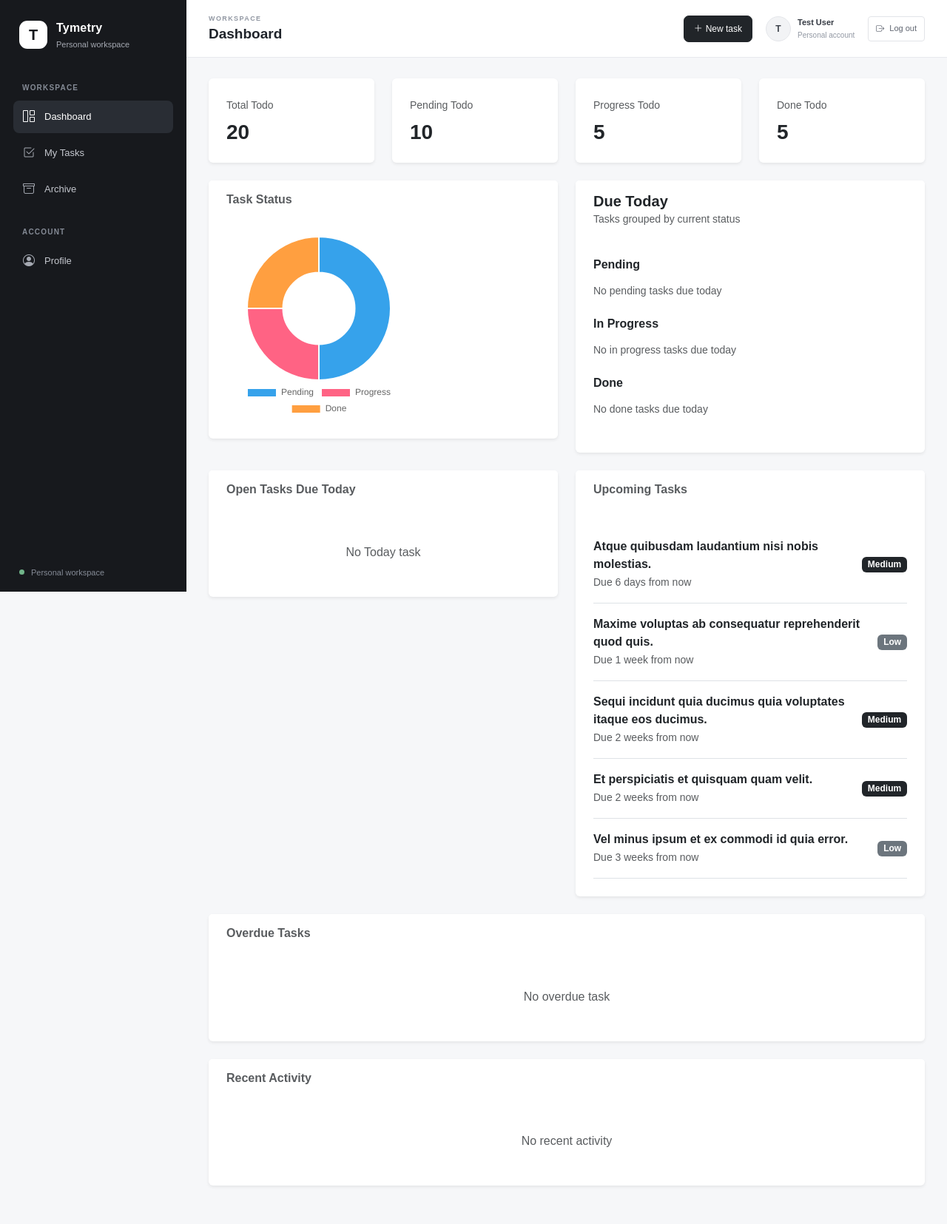
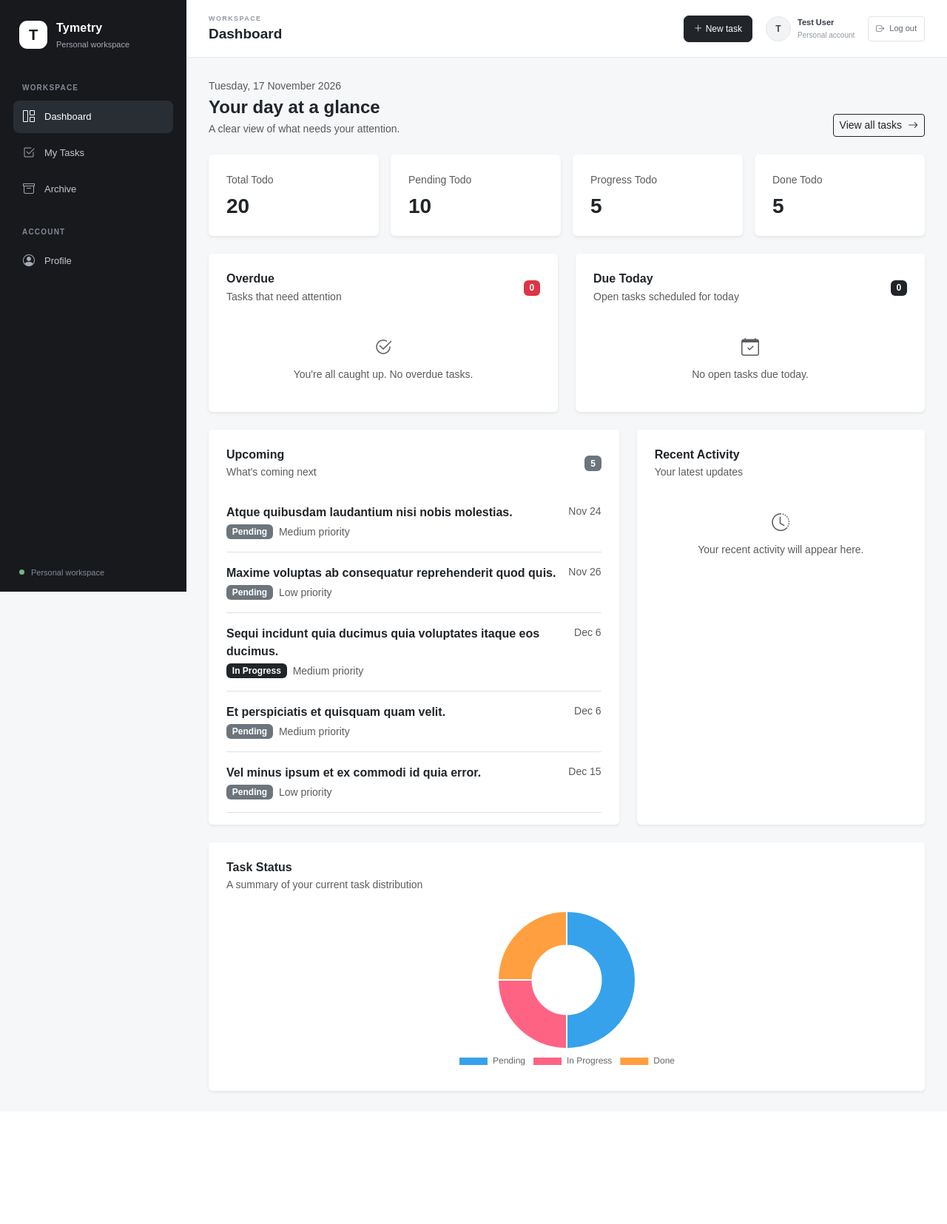
Before and after one commit to imandodo01/Tymetry-web, a Laravel app: page /dashboard in a window 1280 px wide. Shown: the whole page at 74% size. After the commit the page ends 1479 px from the top, so only its background shows below. Run offline with Laravel 12, Linux system fonts and the light colour scheme; a user stored in the database is signed in; data comes from the database, SQL or seed files in the repository; data that the repository does not hold is empty.

Commit message:
feat(dashboard): prioritize daily task overview

```diff
--- a/app/Http/Controllers/Web/DashboardController.php
+++ b/app/Http/Controllers/Web/DashboardController.php
@@ -27,31 +27,6 @@ class DashboardController extends Controller
             ->where('status', TodoStatus::Done)
             ->count();
 
-        $pendingDueToday = $user->todos()
-            ->whereDate('due_date', today())
-            ->where('status', TodoStatus::Pending)
-            ->smartOrder()
-            ->take(5)
-            ->get();
-
-        $progressDueToday = $user->todos()
-            ->whereDate('due_date', today())
-            ->where('status', TodoStatus::Progress)
-            ->smartOrder()
-            ->take(5)
-            ->get();
-
-        $doneDueToday = $user->todos()
-            ->whereDate('due_date', today())
-            ->where('status', TodoStatus::Done)
-            ->smartOrder()
-            ->take(5)
-            ->get();
-
-        $recentTodo = $user->todos()
-            ->smartOrder()
-            ->take(5)
-            ->get();
 
         $cards = [
             'totalTodo' => 'Total Todo',
@@ -104,10 +79,6 @@ class DashboardController extends Controller
             'pendingTodo',
             'progressTodo',
             'doneTodo',
-            'pendingDueToday',
-            'progressDueToday',
-            'doneDueToday',
-            'recentTodo',
             'statusChart',
             'activities',
             'overdueTodos',
--- a/resources/views/dashboard/index.blade.php
+++ b/resources/views/dashboard/index.blade.php
@@ -3,204 +3,176 @@
 @section('title', 'Dashboard')
 
 @section('content')
+<div class="d-flex flex-wrap justify-content-between align-items-end gap-3 mb-4">
+    <div>
+        <p class="text-muted small mb-1">{{ now()->format('l, d F Y') }}</p>
+        <h2 class="h4 fw-semibold mb-1">Your day at a glance</h2>
+        <p class="text-muted small mb-0">A clear view of what needs your attention.</p>
+    </div>
+    <a href="{{ route('todo.index') }}" class="btn btn-outline-dark btn-sm">
+        View all tasks <i class="bi bi-arrow-right ms-1" aria-hidden="true"></i>
+    </a>
+</div>
 
-<div class="row g-4 mb-4">
-    @foreach ($cards as $key => $value)
-    <div class="col-md-3">
+<section aria-label="Task overview" class="row g-3 mb-4">
+    @foreach ($cards as $key => $label)
+    <div class="col-6 col-xl-3">
         <div class="card border-0 shadow-sm h-100">
-            <div class="card-body p-4">
-                <small class="text-muted"> {{ $value }} </small>
-                <h3 class="fw-bold mt-2 mb-0"> {{ ${$key} }} </h3>
+            <div class="card-body p-3 p-lg-4">
+                <p class="text-muted small mb-2">{{ $label }}</p>
+                <p class="h3 fw-semibold mb-0">{{ ${$key} }}</p>
             </div>
         </div>
     </div>
     @endforeach
+</section>
+
+<div class="row g-4 mb-4">
+    <div class="col-xl-6">
+        <section class="card border-0 shadow-sm h-100" aria-labelledby="overdue-heading">
+            <div class="card-header bg-white border-0 px-4 pt-4 pb-2 d-flex justify-content-between align-items-center">
+                <div>
+                    <h3 class="h6 fw-semibold mb-1" id="overdue-heading">Overdue</h3>
+                    <p class="text-muted small mb-0">Tasks that need attention</p>
                 </div>
-<div class="row">
-    <div class="col-lg-6 mb-4">
-        <div class="card border-0 shadow-sm">
-            <div class="card-header bg-white border-0 py-3 px-4">
-                <h6 class="mb-0 fw-semibold text-muted">
-                    Task Status
-                </h6>
+                <span class="badge text-bg-danger">{{ $overdueTodos->count() }}</span>
             </div>
-            <div class="card-body p-4">
-                <div style="height: 250px;">
-                    <canvas id="statusChart"></canvas>
+            <div class="card-body px-4 pt-2">
+                @forelse ($overdueTodos as $todo)
+                <div class="d-flex justify-content-between align-items-start gap-3 py-3 border-bottom">
+                    <div class="min-w-0">
+                        <p class="fw-semibold mb-1 text-break">{{ $todo->title }}</p>
+                        <div class="d-flex flex-wrap align-items-center gap-2">
+                            <span class="badge {{ $todo->status->badge() }}">{{ $todo->status->label() }}</span>
+                            <span class="small text-muted">{{ $todo->priority->label() }} priority</span>
                         </div>
                     </div>
-        </div>
-    </div>
-    <div class="col-lg-6 mb-4">
-        <div class="card border-0 shadow-sm h-100">
-            <div class="card-header bg-white border-0 py-3 px-4">
-                <h5 class="mb-0 fw-semibold">Due Today</h5>
-                <small class="text-muted">Tasks grouped by current status</small>
-            </div>
-            <div class="card-body p-4">
-                @foreach ([
-                    'Pending' => $pendingDueToday,
-                    'In Progress' => $progressDueToday,
-                    'Done' => $doneDueToday,
-                ] as $statusLabel => $todos)
-                <div class="mb-3">
-                    <h6 class="fw-semibold">{{ $statusLabel }}</h6>
-                    @forelse ($todos as $todo)
-                    <div class="d-flex justify-content-between align-items-center py-2 border-bottom">
-                        <div>
-                            <div class="fw-semibold">{{ $todo->title }}</div>
-                            <small class="text-muted">{{ $todo->priority->label() }}</small>
-                        </div>
-                        <span class="badge {{ $todo->status->badge() }}">{{ $todo->status->label() }}</span>
+                    <span class="small text-danger text-nowrap">{{ \Carbon\Carbon::parse($todo->due_date)->diffForHumans() }}</span>
                 </div>
                 @empty
-                    <div class="text-muted small py-2">No {{ strtolower($statusLabel) }} tasks due today</div>
-                    @endforelse
-                </div>
-                @endforeach
-            </div>
-        </div>
-    </div>
-</div>
-<div class="row">
-    <div class="col-lg-6 mb-4">
-        <div class="card border-0 shadow-sm">
-            <div class="card-header bg-white border-0 py-3 px-4">
-                <h6 class="mb-0 fw-semibold text-muted">
-                    Open Tasks Due Today
-                </h6>
-            </div>
-            <div class="card-body p-4">
-                @forelse ($todayTodos as $todo)
-                <div class="py-3 border-bottom">
-                    <div class="d-flex justify-content-between align-items-center">
-                        <div>
-                            <div class="fw-semibold">
-                                {{ $todo->title }}
-                            </div>
-                            <small class="text-muted">
-                                Due:
-                                {{ $todo->due_date }}
-                            </small>
-                        </div>
-                        <span class="badge {{ $todo->priority->badge() }}">
-                            {{ $todo->priority->label() }}
-                        </span>
-                    </div>
-                </div>
-                @empty
-                <div class="text-muted text-center py-4">
-                    No Today task
+                <div class="text-center text-muted py-4">
+                    <i class="bi bi-check2-circle fs-4 d-block mb-2" aria-hidden="true"></i>
+                    <p class="small mb-0">You're all caught up. No overdue tasks.</p>
                 </div>
                 @endforelse
             </div>
+        </section>
+    </div>
+
+    <div class="col-xl-6">
+        <section class="card border-0 shadow-sm h-100" aria-labelledby="today-heading">
+            <div class="card-header bg-white border-0 px-4 pt-4 pb-2 d-flex justify-content-between align-items-center">
+                <div>
+                    <h3 class="h6 fw-semibold mb-1" id="today-heading">Due Today</h3>
+                    <p class="text-muted small mb-0">Open tasks scheduled for today</p>
+                </div>
+                <span class="badge text-bg-dark">{{ $todayTodos->count() }}</span>
+            </div>
+            <div class="card-body px-4 pt-2">
+                @forelse ($todayTodos as $todo)
+                <div class="d-flex justify-content-between align-items-start gap-3 py-3 border-bottom">
+                    <div class="min-w-0">
+                        <p class="fw-semibold mb-1 text-break">{{ $todo->title }}</p>
+                        <div class="d-flex flex-wrap align-items-center gap-2">
+                            <span class="badge {{ $todo->status->badge() }}">{{ $todo->status->label() }}</span>
+                            <span class="small text-muted">{{ $todo->priority->label() }} priority</span>
                         </div>
                     </div>
-    <div class="col-lg-6 mb-4">
-        <div class="card border-0 shadow-sm">
-            <div class="card-header bg-white border-0 py-3 px-4">
-                <h6 class="mb-0 fw-semibold text-muted">
-                    Upcoming Tasks
-                </h6>
-            </div>
-            <div class="card-body p-4">
-                @forelse ($upcomingTodos as $todo)
-                <div class="py-3 border-bottom">
-                    <div class="d-flex justify-content-between align-items-center">
-                        <div>
-                            <div class="fw-semibold">
-                                {{ $todo->title }}
-                            </div>
-                            <small class="text-muted">
-                                Due {{ \Carbon\Carbon::parse($todo->due_date)->diffForHumans() }}
-                            </small>
-                        </div>
-                        <span class="badge {{ $todo->priority->badge() }}">
-                            {{ $todo->priority->label() }}
-                        </span>
-                    </div>
+                    @if ($todo->due_time)
+                    <span class="small text-muted text-nowrap">{{ \Carbon\Carbon::parse($todo->due_time)->format('g:i A') }}</span>
+                    @else
+                    <span class="small text-muted text-nowrap">Today</span>
+                    @endif
                 </div>
                 @empty
-                <div class="text-muted text-center py-4">
-                    No Upcoming task
+                <div class="text-center text-muted py-4">
+                    <i class="bi bi-calendar-check fs-4 d-block mb-2" aria-hidden="true"></i>
+                    <p class="small mb-0">No open tasks due today.</p>
                 </div>
                 @endforelse
             </div>
+        </section>
     </div>
 </div>
+
+<div class="row g-4 mb-4">
+    <div class="col-xl-7">
+        <section class="card border-0 shadow-sm h-100" aria-labelledby="upcoming-heading">
+            <div class="card-header bg-white border-0 px-4 pt-4 pb-2 d-flex justify-content-between align-items-center">
+                <div>
+                    <h3 class="h6 fw-semibold mb-1" id="upcoming-heading">Upcoming</h3>
+                    <p class="text-muted small mb-0">What's coming next</p>
                 </div>
-<div class="card border-0 mb-4 shadow-sm">
-    <div class="card-header bg-white border-0 py-3 px-4">
-        <h6 class="mb-0 fw-semibold text-muted">
-            Overdue Tasks
-        </h6>
+                <span class="badge text-bg-secondary">{{ $upcomingTodos->count() }}</span>
             </div>
-    <div class="card-body p-4">
-        @forelse ($overdueTodos as $todo)
-        <div class="py-3 border-bottom">
-            <div class="d-flex justify-content-between align-items-center">
-                <div>
-                    <div class="fw-semibold">
-                        {{ $todo->title }}
-                    </div>
-                    <small class="text-muted">
-                        Due:
-                        {{ $todo->due_date }}
-                    </small>
-                </div>
-                <span class="badge bg-dark">
-                    Overdue
-                </span>
+            <div class="card-body px-4 pt-2">
+                @forelse ($upcomingTodos as $todo)
+                <div class="d-flex justify-content-between align-items-start gap-3 py-3 border-bottom">
+                    <div class="min-w-0">
+                        <p class="fw-semibold mb-1 text-break">{{ $todo->title }}</p>
+                        <div class="d-flex flex-wrap align-items-center gap-2">
+                            <span class="badge {{ $todo->status->badge() }}">{{ $todo->status->label() }}</span>
+                            <span class="small text-muted">{{ $todo->priority->label() }} priority</span>
                         </div>
                     </div>
+                    <span class="small text-muted text-nowrap">{{ \Carbon\Carbon::parse($todo->due_date)->format('M j') }}</span>
+                </div>
                 @empty
-        <div class="text-muted text-center py-4">
-            No overdue task
+                <div class="text-center text-muted py-4">
+                    <i class="bi bi-calendar2-week fs-4 d-block mb-2" aria-hidden="true"></i>
+                    <p class="small mb-0">Nothing scheduled after today.</p>
                 </div>
                 @endforelse
             </div>
+        </section>
     </div>
-<div class="card border-0 mb-4 shadow-sm">
-    <div class="card-header bg-white border-0 py-3 px-4">
-        <h6 class="mb-0 fw-semibold text-muted">
-            Recent Activity
-        </h6>
+
+    <div class="col-xl-5">
+        <section class="card border-0 shadow-sm h-100" aria-labelledby="activity-heading">
+            <div class="card-header bg-white border-0 px-4 pt-4 pb-2">
+                <h3 class="h6 fw-semibold mb-1" id="activity-heading">Recent Activity</h3>
+                <p class="text-muted small mb-0">Your latest updates</p>
             </div>
-    <div class="card-body p-4">
+            <div class="card-body px-4 pt-2">
                 @forelse ($activities as $activity)
                 <div class="py-3 border-bottom">
-            <div class="fw-semibold">
-                {{ ucfirst(str_replace('_', ' ', $activity->action)) }}
-            </div>
-            <small class="text-muted">
-                {{ $activity->description }}
-                •
-                {{ $activity->created_at->diffForHumans() }}
-            </small>
+                    <p class="fw-semibold small mb-1">{{ ucfirst(str_replace('_', ' ', $activity->action)) }}</p>
+                    <p class="text-muted small mb-1">{{ $activity->description }}</p>
+                    <time class="text-muted" style="font-size: 11px;" datetime="{{ $activity->created_at->toIso8601String() }}">{{ $activity->created_at->diffForHumans() }}</time>
                 </div>
                 @empty
                 <div class="text-center text-muted py-4">
-            No recent activity
+                    <i class="bi bi-clock-history fs-4 d-block mb-2" aria-hidden="true"></i>
+                    <p class="small mb-0">Your recent activity will appear here.</p>
                 </div>
                 @endforelse
             </div>
+        </section>
+    </div>
 </div>
 
+<section class="card border-0 shadow-sm" aria-labelledby="status-heading">
+    <div class="card-header bg-white border-0 px-4 pt-4 pb-2">
+        <h3 class="h6 fw-semibold mb-1" id="status-heading">Task Status</h3>
+        <p class="text-muted small mb-0">A summary of your current task distribution</p>
+    </div>
+    <div class="card-body px-4 pb-4">
+        <div style="height: 220px; max-width: 520px; margin: 0 auto;">
+            <canvas id="statusChart" role="img" aria-label="Doughnut chart showing pending, in progress, and completed task counts"></canvas>
+        </div>
+    </div>
+</section>
 @endsection
+
 @push('scripts')
 <script src="{{ asset('assets/vendor/chartjs/chart.umd.min.js') }}"></script>
+<script>
+    const statusChartElement = document.getElementById('statusChart');
 
-<script>
-    const ctx = document.getElementById('statusChart');
-
-    new Chart(ctx, {
+    new Chart(statusChartElement, {
         type: 'doughnut',
         data: {
-            labels: [
-                'Pending',
-                'Progress',
-                'Done'
-            ],
+            labels: ['Pending', 'In Progress', 'Done'],
             datasets: [{
                 data: [
                     {{ $statusChart['pending'] }},
@@ -211,6 +183,7 @@
         },
         options: {
             responsive: true,
+            maintainAspectRatio: false,
             plugins: {
                 legend: {
                     position: 'bottom'
```
Also changed, not shown: tests/Feature/DashboardDueTodayTest.php (+6 -6 lines). Lines whose indentation alone changed are shown as unchanged.
